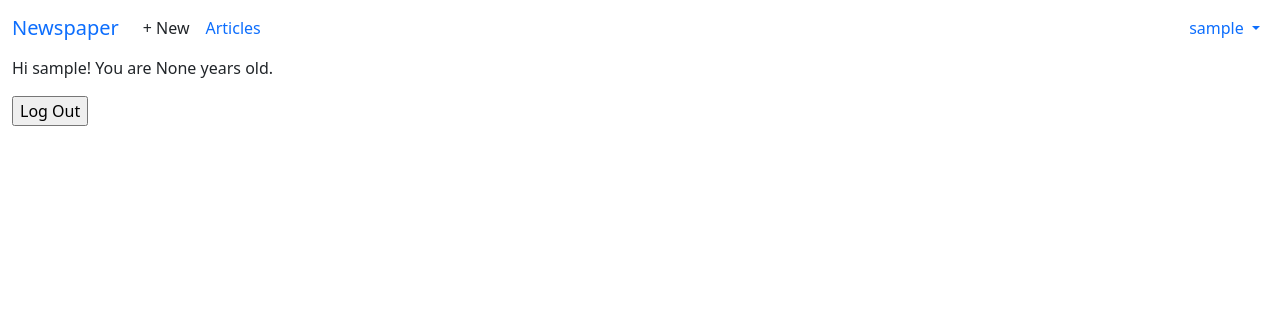
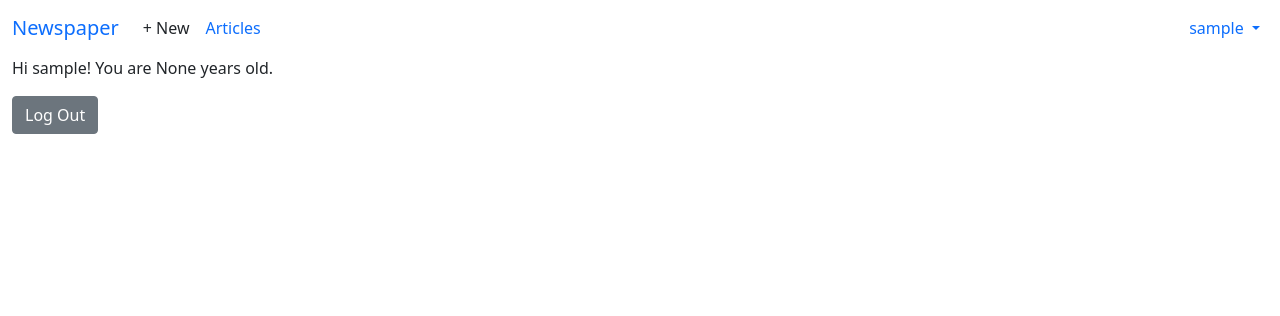
Before and after one commit to th3grimreaper/news, a Django app: page / in a window 1280 px wide. Shown: the top 316 px of the page. Run offline with Django 4.2, Linux system fonts and the light colour scheme; the visitor is signed in with stand-in values (Sample User, id 1); parts of the project's set-up code (start-up, migrations or seed data) failed here and were passed over.

Commit message:
fix logout button color

```diff
--- a/templates/home.html
+++ b/templates/home.html
@@ -5,7 +5,7 @@ Hi {{user.username}}! You are {{user.age}} years old.
 <p>
   <form action="{% url 'logout' %}" method="post">
     {% csrf_token %}
-    <input type="submit" value="Log Out">
+    <input class="btn btn-secondary ml-2" type="submit" value="Log Out">
   </form>
 </p>
 {% else %}
```
